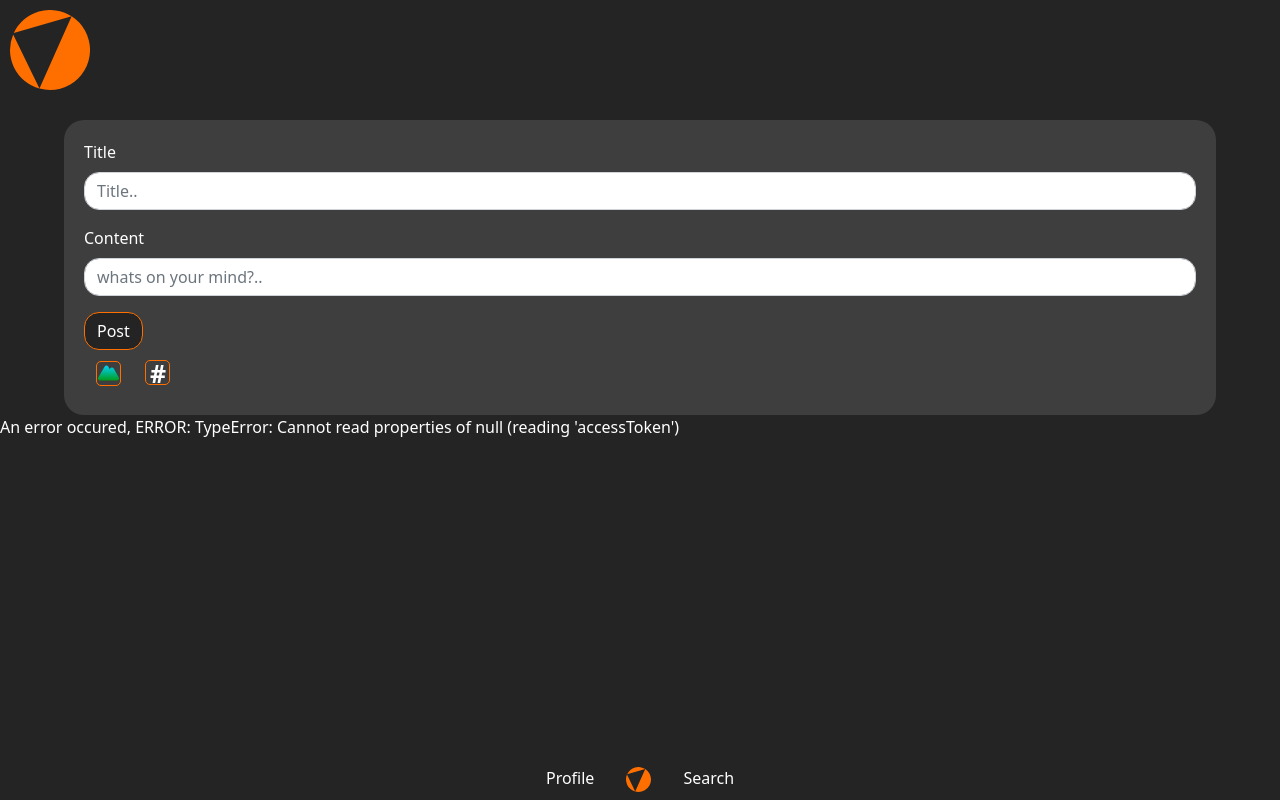
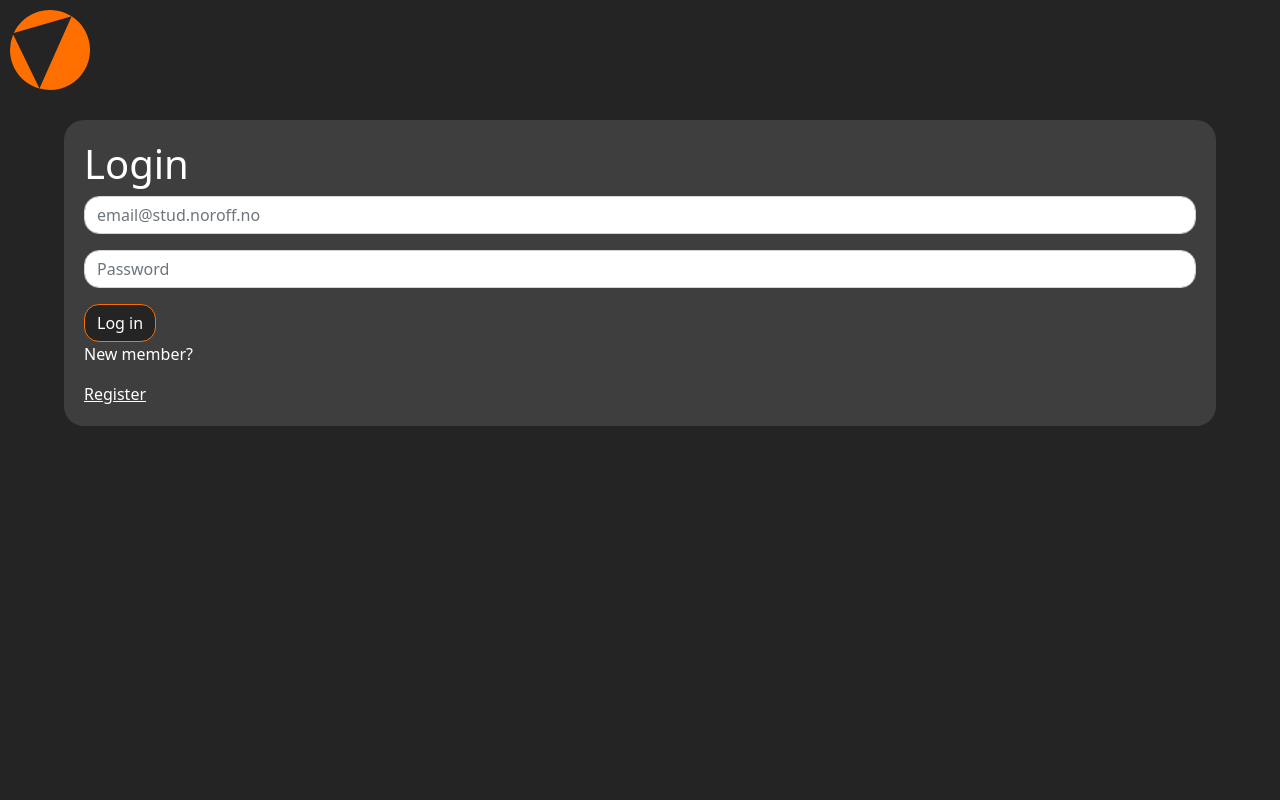
Before and after one commit to Lundkurt/project-exam-2, a React (Create React App) app: page / in a window 1280 px wide. Built offline with nearby package versions, Linux system fonts and the light colour scheme.

Commit message:
Minor changes

```diff
--- a/src/App.js
+++ b/src/App.js
@@ -11,6 +11,7 @@ import Search from "./pages/search/Search";
 import Post from "./pages/post/Post";
 import Logo from "./components/Logo";
 import Edit from "./pages/edit/Edit";
+import ProtectedRoutes from "./context/ProtectedRoutes";
 
 function App() {
   return (
@@ -19,14 +20,16 @@ function App() {
         <Logo />
         <Navigation />
         <Routes>
-          <Route path="/" element={<Home />} />
-          <Route path="/styleguide" element={<Styleguide />} />
           <Route path="/register" element={<Register />} />
           <Route path="/login" element={<Login />} />
-          <Route path="/profile/:name" element={<Profile />} />
-          <Route path="/post/:id" element={<Post />} />
-          <Route path="/edit/:id" element={<Edit />} />
-          <Route path="/search" element={<Search />} />
+          <Route element={<ProtectedRoutes />}>
+            <Route path="/" element={<Home />} />
+            <Route path="/styleguide" element={<Styleguide />} />
+            <Route path="/profile/:name" element={<Profile />} />
+            <Route path="/post/:id" element={<Post />} />
+            <Route path="/edit/:id" element={<Edit />} />
+            <Route path="/search" element={<Search />} />
+          </Route>
         </Routes>
       </Router>
     </AuthProvider>
--- a/src/components/Navigation.js
+++ b/src/components/Navigation.js
@@ -8,6 +8,8 @@ function Navigation() {
   const [auth] = useContext(AuthContext);
 
   return (
+    <>
+      {auth && (
         <Nav className="justify-content-center" activeKey="/home">
           <Nav.Item>
             <Nav.Link href={`/profile/${auth?.name}`} eventKey="link-1">
@@ -25,6 +27,8 @@ function Navigation() {
             </Nav.Link>
           </Nav.Item>
         </Nav>
+      )}
+    </>
   );
 }
 
--- /dev/null
+++ b/src/context/ProtectedRoutes.js
@@ -0,0 +1,12 @@
+import React, { useContext } from "react";
+import { Outlet } from "react-router-dom";
+import Login from "../pages/login/Login";
+import AuthContext from "./AuthProvider";
+
+function ProtectedRoutes() {
+  const [auth] = useContext(AuthContext);
+  const isAuth = auth;
+  return isAuth ? <Outlet /> : <Login />;
+}
+
+export default ProtectedRoutes;
--- a/src/pages/login/Login.js
+++ b/src/pages/login/Login.js
@@ -35,7 +35,8 @@ function Login() {
     resolver: yupResolver(schema),
   });
 
-  const [setAuth] = useContext(AuthContext);
+  // eslint-disable-next-line
+  const [auth, setAuth] = useContext(AuthContext);
 
   async function onSubmit(data) {
     setSubmitting(true);
@@ -57,6 +58,7 @@ function Login() {
 
   return (
     <Container>
+      <h1>Login</h1>
       <Form onSubmit={handleSubmit(onSubmit)}>
         {loginError && <span className="error">{loginError}</span>}
         <Form.Group
@@ -91,6 +93,8 @@ function Login() {
           {submitting ? "Logging in.." : "Log in"}
         </Button>
       </Form>
+      <p>New member?</p>
+      <a href="/register">Register</a>
     </Container>
   );
 }
--- a/src/pages/profile/Profile.js
+++ b/src/pages/profile/Profile.js
@@ -1,10 +1,16 @@
-import React from "react";
-import { useParams } from "react-router-dom";
+import React, { useContext } from "react";
+import { useNavigate, useParams } from "react-router-dom";
+import AuthContext from "../../context/AuthProvider";
 import ProfileBoxLarge from "./components/ProfileBoxLarge";
 import ProfilePosts from "./components/ProfilePosts";
 
 function Profile() {
   const { name } = useParams();
+  const [auth] = useContext(AuthContext);
+  const history = useNavigate();
+  if (!auth) {
+    history("/login");
+  }
 
   return (
     <div>
--- a/src/pages/register/Register.js
+++ b/src/pages/register/Register.js
@@ -56,6 +56,7 @@ function Register() {
   }
   return (
     <Container>
+      <h1>Register</h1>
       <Form onSubmit={handleSubmit(onSubmit)}>
         {loginError && <span className="error">{loginError}</span>}
         <Form.Group className="mb-3" controlId="nameForm.ControlInput1">
@@ -105,6 +106,8 @@ function Register() {
           {submitting ? "Creating account.." : "Register"}
         </Button>
       </Form>
+      <p>Already have an account?</p>
+      <a href="/login">Log in</a>
     </Container>
   );
 }
```
Lines whose indentation alone changed are shown as unchanged.
